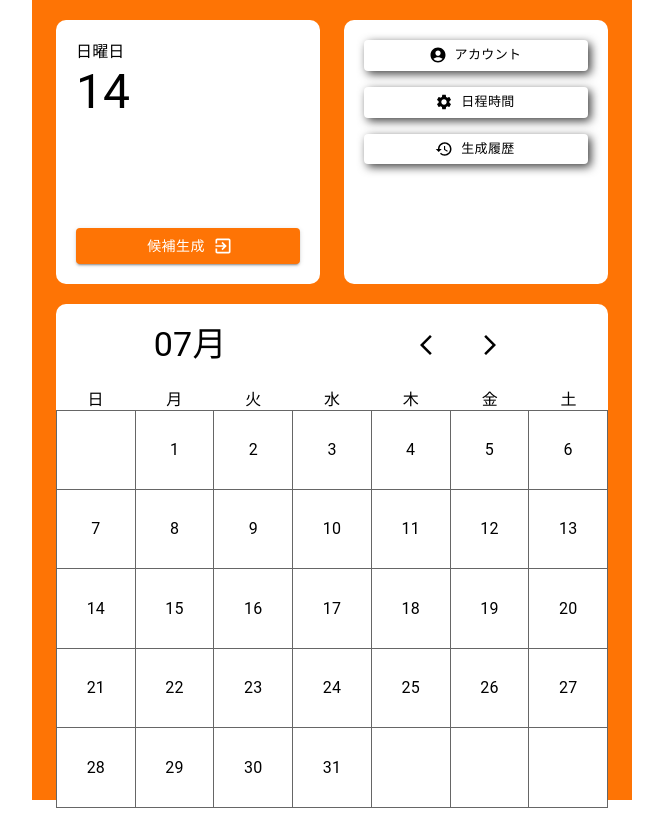
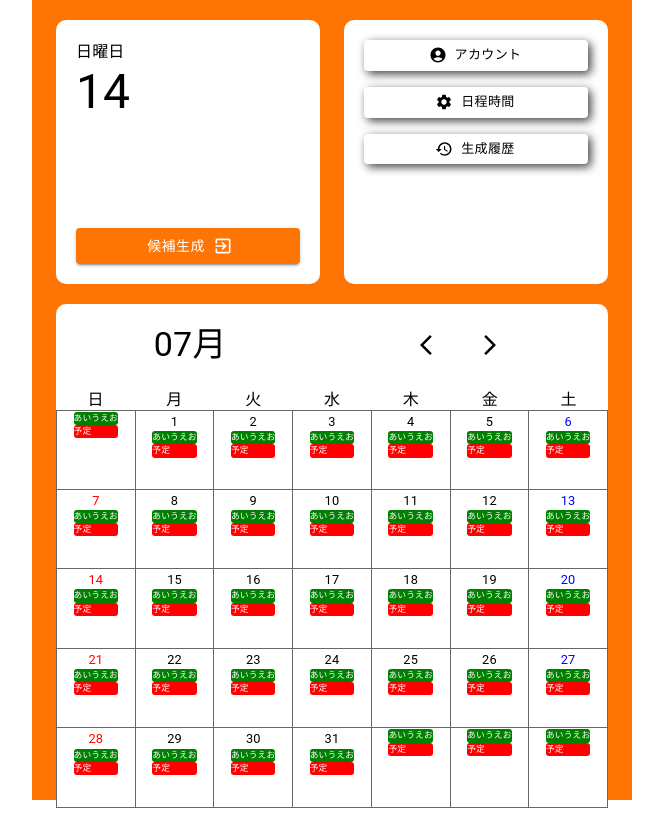
Before and after one commit to Yuma-Satake/career-sync, a React (Vite) app: page / in a window 1280 px wide. Shown: the whole page, without its empty margins (308-971 px from the left). Built offline with nearby package versions, Linux system fonts and the light colour scheme.

Commit message:
カレンダー全日に予定の表示を追加

```diff
--- a/src/pages/top/TopPage.tsx
+++ b/src/pages/top/TopPage.tsx
@@ -158,7 +158,7 @@ export const TopPage: FC = () => {
             {week.map((date, index2) => (
               <Stack
                 key={date.format('YYYY-MM-DD')}
-                justifyContent="center"
+                justifyContent="flex-start"
                 alignItems="center"
                 sx={{
                   width: '100%',
@@ -169,12 +169,51 @@ export const TopPage: FC = () => {
                   borderRight: '0.5px solid #666666',
                   borderTop: index === 0 ? '0.5px solid #666666' : 'none',
                   borderLeft: index2 === 0 ? '0.5px solid #666666' : 'none',
-                  padding: '10px',
+                  padding: '1px',
                 }}
               >
                 {date.month() === nowDate.month() ? (
-                  <Typography>{date.format('D')}</Typography>
+                  <Typography
+                    sx={{
+                      color: date.day() === 0 ? 'red' : date.day() === 6 ? 'blue' : 'black',
+                      fontSize: '0.8rem',
+                    }}
+                  >
+                    {date.format('D')}
+                  </Typography>
                 ) : null}
+                <Stack>
+                  <Box
+                    sx={{
+                      bgcolor: 'green',
+                      borderRadius: '3px',
+                    }}
+                  >
+                    <Typography
+                      sx={{
+                        fontSize: '0.55rem',
+                        color: 'white',
+                      }}
+                    >
+                      あいうえお
+                    </Typography>
+                  </Box>
+                  <Box
+                    sx={{
+                      bgcolor: 'red',
+                      borderRadius: '3px',
+                    }}
+                  >
+                    <Typography
+                      sx={{
+                        fontSize: '0.55rem',
+                        color: 'white',
+                      }}
+                    >
+                      予定
+                    </Typography>
+                  </Box>
+                </Stack>
               </Stack>
             ))}
           </Stack>
```
